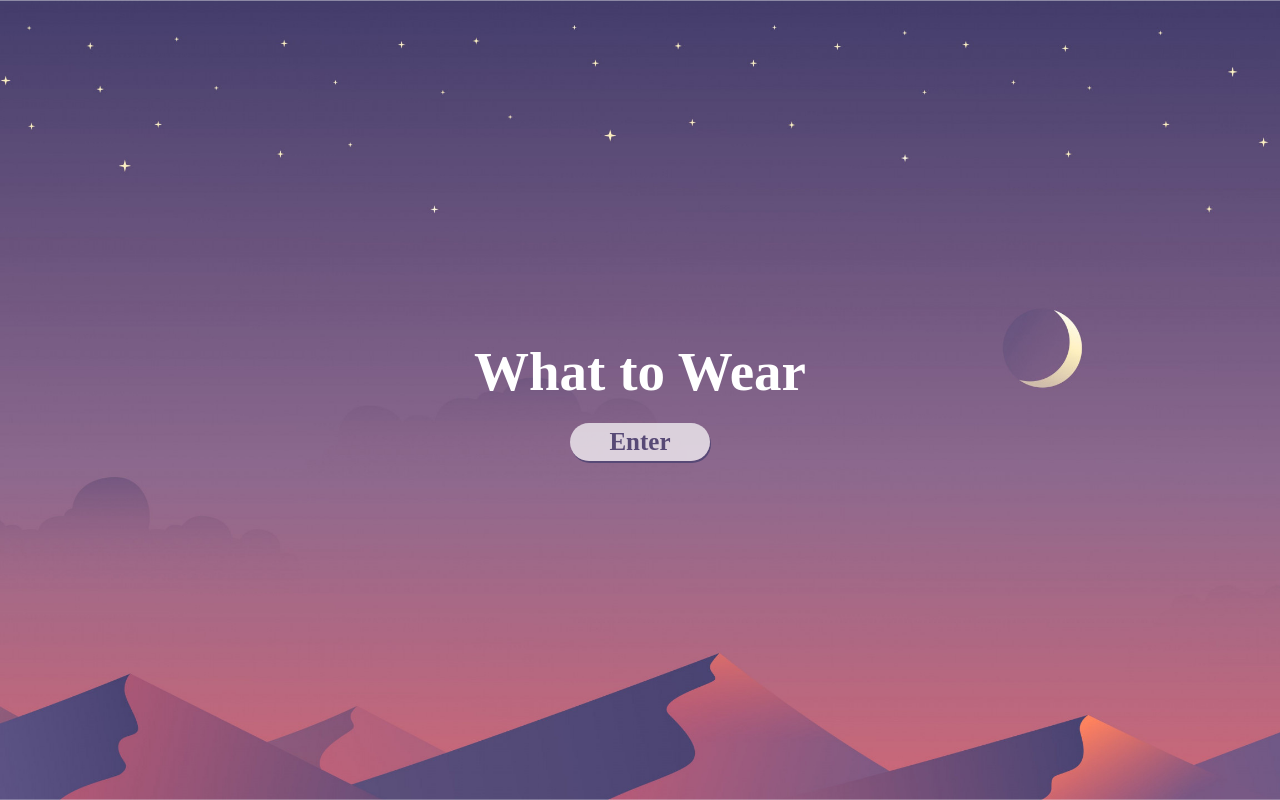
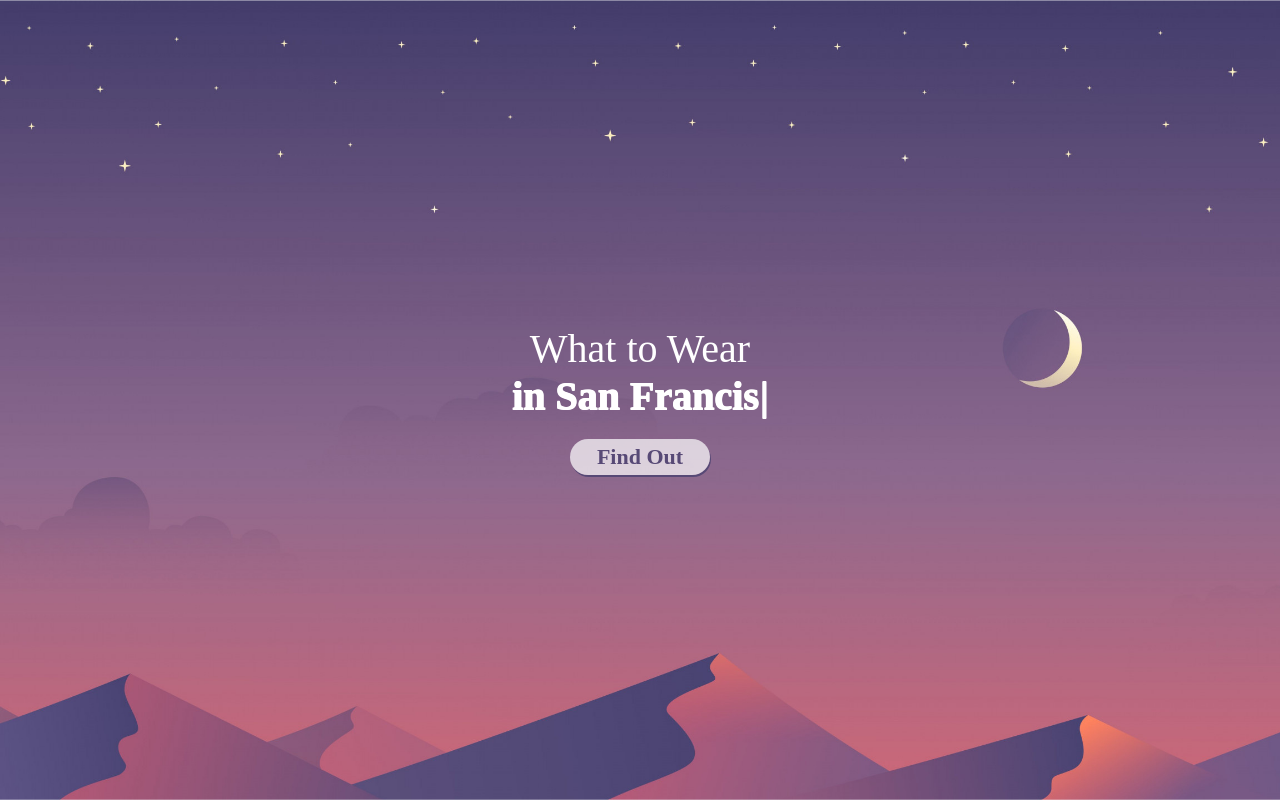
Before and after one commit to lancechincodes/what-to-wear, a React (Create React App) app: page / in a window 1280 px wide. Built offline with nearby package versions, Linux system fonts and the light colour scheme; a web font is replaced by a local one.

Commit message:
More css edits

```diff
--- a/src/components/Home.js
+++ b/src/components/Home.js
@@ -1,13 +1,37 @@
 import '../cssFiles/Home.css'
 import { Link } from 'react-router-dom'
+import Typewriter from 'typewriter-effect'
 
 function Home() {
     return (
         <div className="home-page">
-            <h1 className="title">What to Wear</h1>
+            <h1 className="title">What to Wear
+                <span className="inCity">
+                    <Typewriter
+                    options={{
+                        loop: true,
+                        autoStart: true
+                    }}
+                    onInit={(typer) =>
+                        typer
+                            .typeString("in Houston")
+                            .deleteAll(100)
+                            .typeString("in San Francisco")
+                            .deleteAll(100)
+                            .typeString("in Tokyo")
+                            .deleteAll(100)
+                            .typeString("in Paris")
+                            .deleteAll(100)
+                            .typeString("in London")
+                            .deleteAll(100)
+                            .pause(1000)
+                            .start()
+                    }/>
+                </span>
+            </h1>
             <Link className="search-link" to="/search">
                 <div className="enter-button">
-                    <p className="enter">Enter</p>
+                    <p className="enter">Find Out</p>
                 </div>
             </Link>
         </div>
--- a/src/cssFiles/Home.css
+++ b/src/cssFiles/Home.css
@@ -4,14 +4,20 @@
     flex-direction: column;
     justify-content: center;
     align-items: center;
+    text-align: center;
 }
 
 .title {
-    font-size: 55px;
+    font-size: 40px;
     color: white;
-    font-weight: 800;
+    font-weight: 100;
     margin-top: 0;
     margin-bottom: 20px;
+}
+
+.inCity {
+    font-weight: 900;
+    text-shadow: 0px 1px, 1px 0px, 1px 1px;
 }
 
 .search-link {
@@ -28,7 +34,7 @@
 }
 
 .enter {
-    font-size: 25px;
+    font-size: 22px;
     font-weight: 600;
     margin: 5px;
     text-decoration: none;
--- a/src/cssFiles/SearchForm.css
+++ b/src/cssFiles/SearchForm.css
@@ -12,8 +12,13 @@
     margin: 0px;;
 }
 
+.inputField::placeholder {
+    color: black;
+}
+
 .searchButton {
     border-radius: 25px;
     padding: 10px;
     border: 1px solid black;
+    background: white;
 }
--- a/src/cssFiles/WeatherInfo.css
+++ b/src/cssFiles/WeatherInfo.css
@@ -8,7 +8,7 @@
 }
 
 .box {
-    background: rgba(255,255,255, .4);
+    background: rgba(255,255,255, .5);
     border-radius: 25px;
     display: flex;
     flex-direction: column;
```
